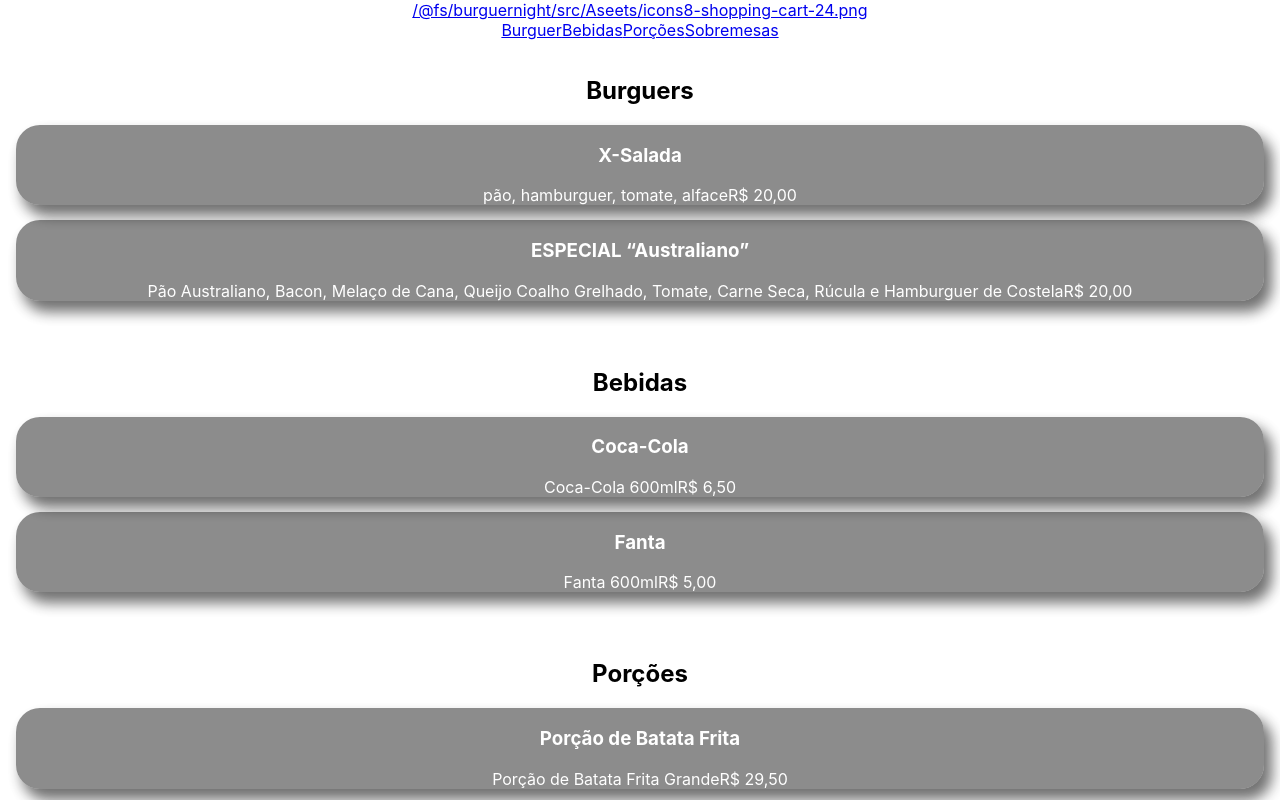
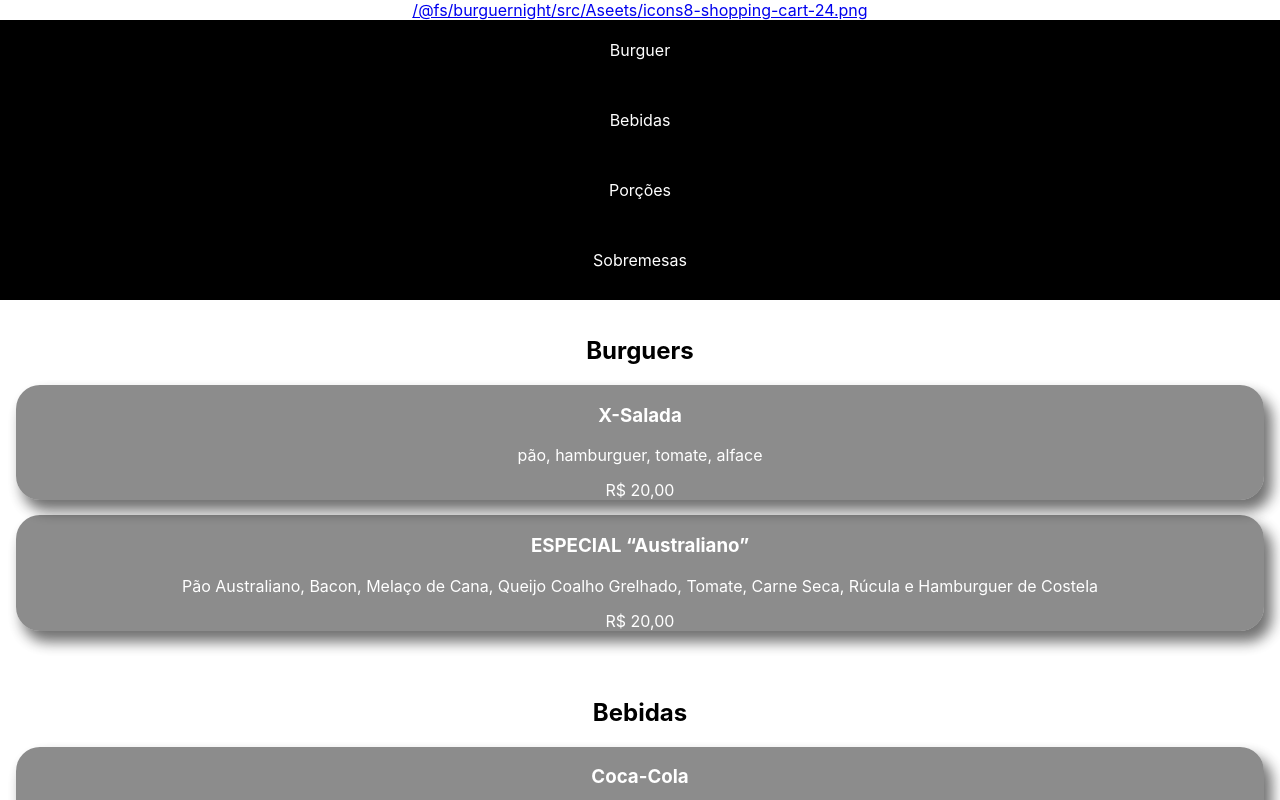
Before and after one commit to zZubat/Burguer-Night, a React (Create React App) app in the folder burguernight/: page / in a window 1280 px wide. Shown: the top 800 px of the page. Built offline with nearby package versions, Linux system fonts and the light colour scheme.

Commit message:
estiliza a barra de navegação

```diff
--- a/burguernight/src/componentes/TelaPrincipal/BoxBurguer/index.module.css
+++ b/burguernight/src/componentes/TelaPrincipal/BoxBurguer/index.module.css
@@ -7,4 +7,10 @@
     background: rgba(0, 0, 0, 0.5);
     opacity: 0.9;
     color: white;
+    display: flex;
+    flex-direction: column;
 }
+
+.preco {
+    padding-top: 15px;
+}
--- a/burguernight/src/componentes/TelaPrincipal/BoxBurguer/index.tsx
+++ b/burguernight/src/componentes/TelaPrincipal/BoxBurguer/index.tsx
@@ -14,7 +14,7 @@ function BoxProduto(props: Props){
             <h3>{props.nome}</h3>
             <span>{props.ingredientes}</span>
             <span>{props.descricao}</span>
-            <span>{new Intl.NumberFormat('pt-BR', { style: 'currency', currency: 'BRL' }).format(props.preco)}</span>
+            <span className={styles.preco} >{new Intl.NumberFormat('pt-BR', { style: 'currency', currency: 'BRL' }).format(props.preco)}</span>
         </div>
 
     )
--- /dev/null
+++ b/burguernight/src/componentes/TelaPrincipal/Navegação/index.module.css
@@ -0,0 +1,10 @@
+.Navegacao a{
+    display: flex;
+    justify-content: space-evenly;
+    background-color: black;
+    color: white;
+    text-decoration: none;
+    height: 50px ;
+    padding-top: 20px;
+
+ }
--- a/burguernight/src/componentes/TelaPrincipal/Navegação/index.tsx
+++ b/burguernight/src/componentes/TelaPrincipal/Navegação/index.tsx
@@ -1,7 +1,9 @@
+import styles from './index.module.css'
+
 function Navegacao(){
     return(
         <span>
-            <nav>
+            <nav className={styles.Navegacao}>
                 <a href="#Burguer" >Burguer</a>
                 <a href="#Bebidas" >Bebidas</a>
                 <a href="#Porções" >Porções</a>
```
